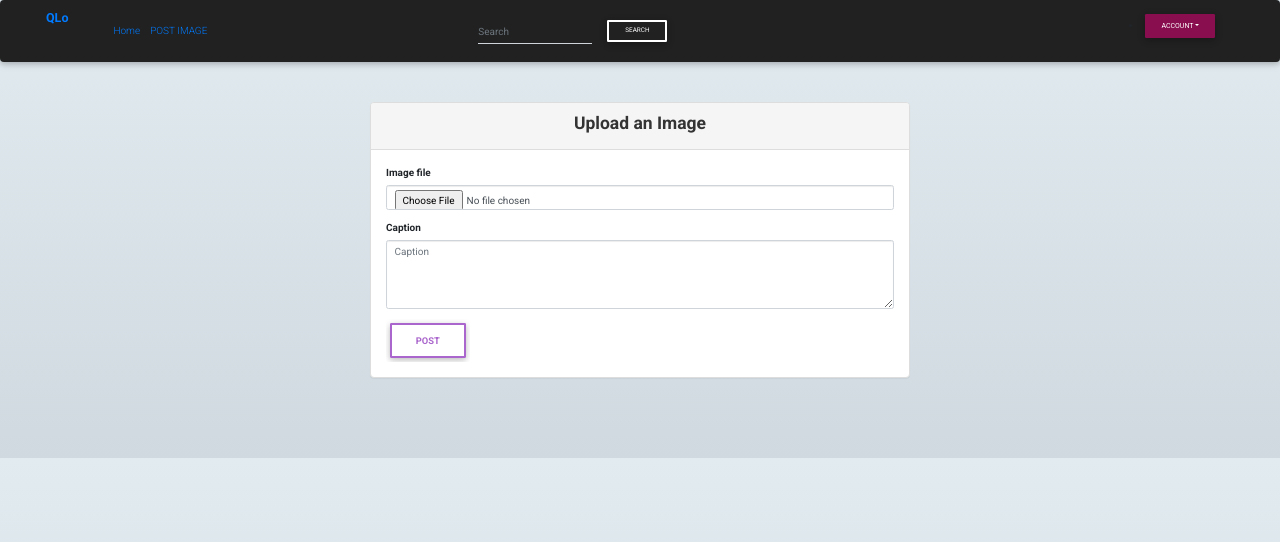
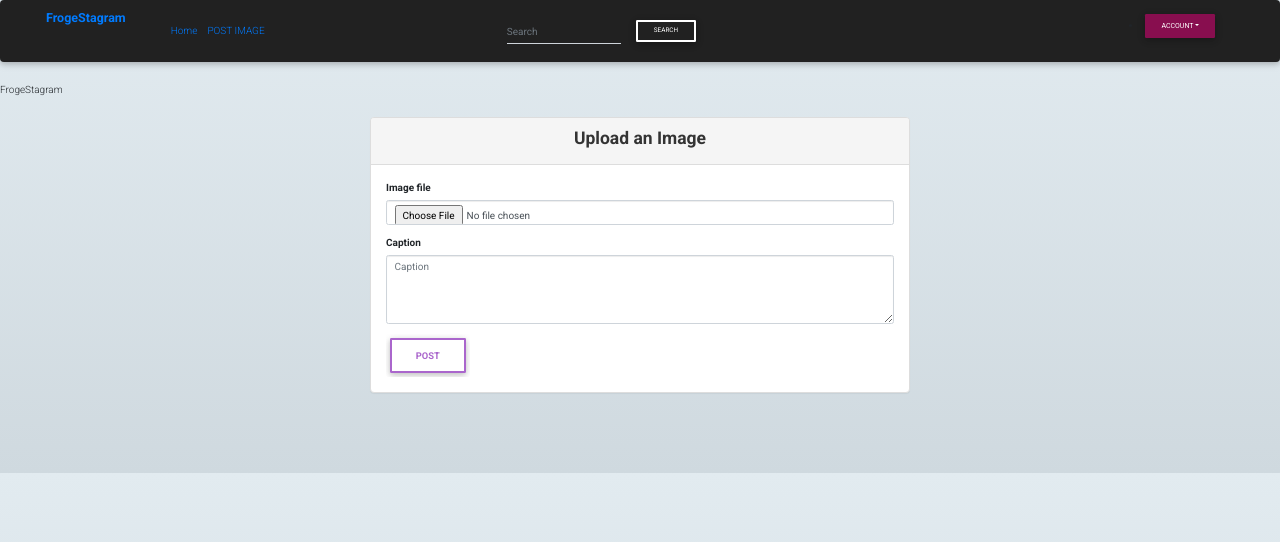
Before and after one commit to brianmwiruki/InstaClone, a Django app: page /new/image in a window 1280 px wide. Shown: the top 542 px of the page. Run offline with Django 3.2, Linux system fonts and the light colour scheme; a user stored in the database is signed in; some libraries are stand-ins or nearby versions.

Commit message:
index layout output formating

```diff
--- a/templates/index.html
+++ b/templates/index.html
@@ -131,7 +131,7 @@
         <div class="col-lg-12 pt-5 mt-5" style="margin-bottom: 5%;">
 
           <!-- Heading -->
-          <h3 class="display-4 font-weight-bold pt-5" style="color: rgb(167, 126, 126);">Welcome to QLo</h3>
+          <h3 class="display-4 font-weight-bold pt-5" style="color: rgb(167, 126, 126);">Welcome to FrogeStagram</h3>
 
           <!-- Divider -->
           <hr class="hr-light" style="margin-bottom: 5%;">
--- a/templates/navbar.html
+++ b/templates/navbar.html
@@ -12,7 +12,7 @@
   <nav class="pl-5 pr-5 navbar navbar-expand-lg nav-lg bg-dark  sticky-top">
 
     <!-- Navbar brand -->
-    <a class="navbar-brand font-weight-bold" href="{% url 'home' %}">QLo</a>
+    <a class="navbar-brand font-weight-bold" href="{% url 'home' %}">FrogeStagram</a>
 
     <!-- Collapse button -->
     <button class="navbar-toggler" type="button" data-toggle="collapse" data-target="#basicExampleNav"
@@ -69,4 +69,4 @@
   <!--/.Navbar-->
 </body>
 
-</html>
+</html>FrogeStagram
```
